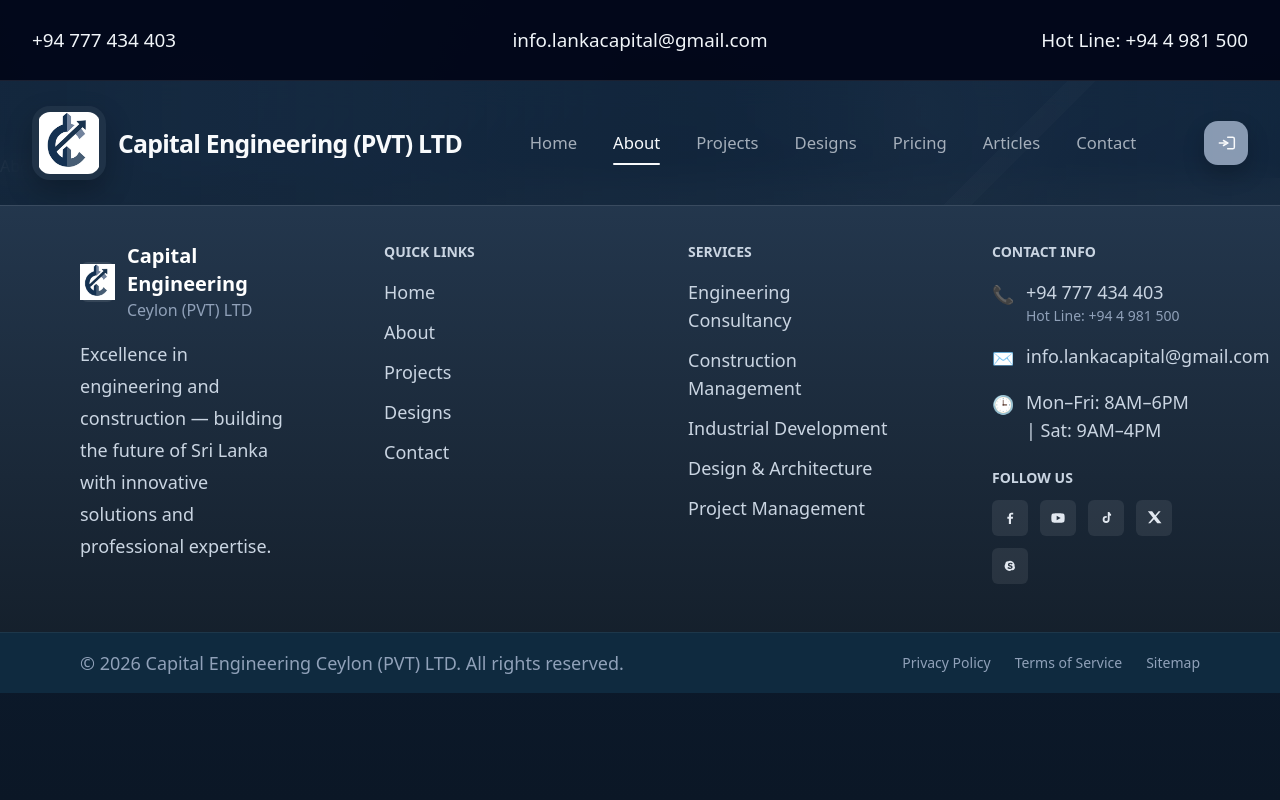
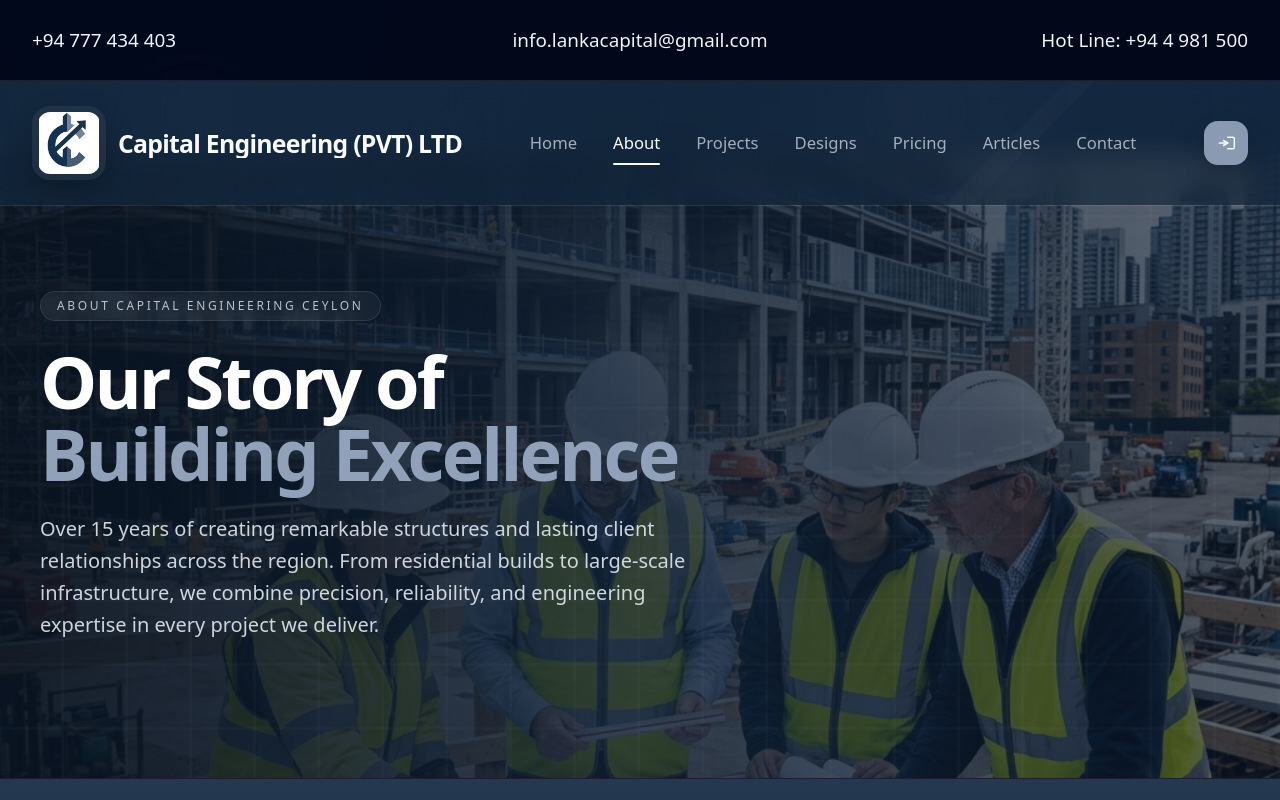
Before and after one commit to Tharaka-Maheshwara/capital-engineering-frontend, a Next.js app: page /about in a window 1280 px wide. Shown: the top 800 px of the page. Built offline with nearby package versions, Linux system fonts and the light colour scheme.

Commit message:
abous us header patt

```diff
--- a/src/app/about/page.tsx
+++ b/src/app/about/page.tsx
@@ -1,9 +1,37 @@
-import React from "react";
-
 export default function AboutPage() {
   return (
     <main>
-      <h1>About</h1>
+      <section className="relative isolate overflow-hidden border-b border-white/10 bg-slate-950">
+        <div className="absolute inset-0">
+          <img
+            src="/images/slider-4.png"
+            alt="Capital Engineering team reviewing plans on site"
+            className="h-full w-full object-cover object-center opacity-55"
+          />
+          <div className="absolute inset-0 bg-[linear-gradient(90deg,rgba(9,20,34,0.88)_0%,rgba(18,37,58,0.72)_48%,rgba(18,37,58,0.38)_100%)]" />
+          <div className="absolute inset-0 bg-[linear-gradient(transparent_95%,rgba(255,255,255,0.06)_96%),linear-gradient(90deg,transparent_95%,rgba(255,255,255,0.06)_96%)] bg-size-[64px_64px] opacity-30" />
+        </div>
+
+        <div className="relative flex min-h-[78vh] w-full items-center px-4 py-20 sm:px-6 lg:px-10">
+          <div className="max-w-3xl lg:max-w-4xl">
+            <span className="inline-flex rounded-full border border-white/10 bg-white/5 px-4 py-1.5 text-xs font-medium uppercase tracking-[0.22em] text-slate-200/80 backdrop-blur-sm">
+              About Capital Engineering Ceylon
+            </span>
+
+            <h1 className="mt-6 text-5xl font-extrabold tracking-[-0.04em] text-white sm:text-6xl lg:text-7xl">
+              Our Story of
+              <span className="block text-slate-400">Building Excellence</span>
+            </h1>
+
+            <p className="mt-6 max-w-2xl text-lg leading-8 text-slate-200/90 sm:text-xl">
+              Over 15 years of creating remarkable structures and lasting
+              client relationships across the region. From residential builds
+              to large-scale infrastructure, we combine precision, reliability,
+              and engineering expertise in every project we deliver.
+            </p>
+          </div>
+        </div>
+      </section>
     </main>
   );
 }
```
